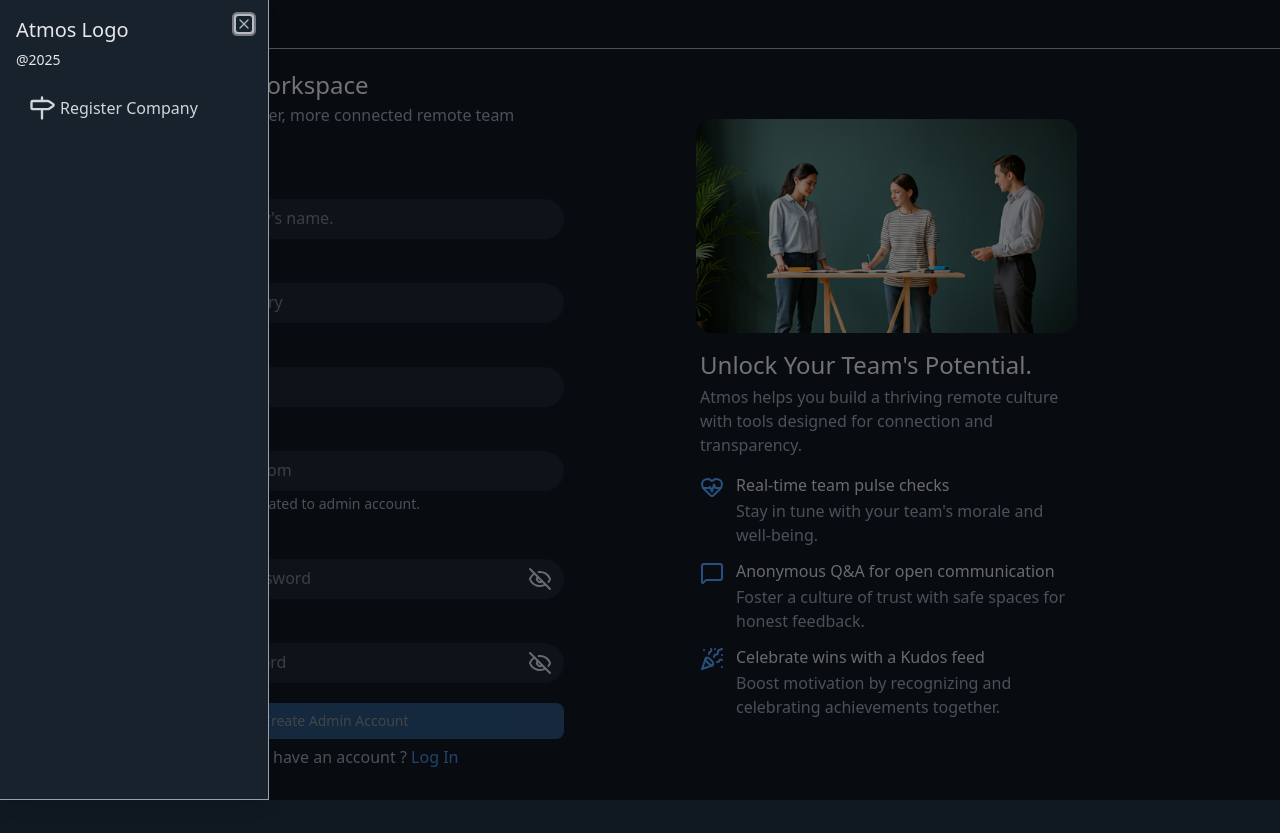
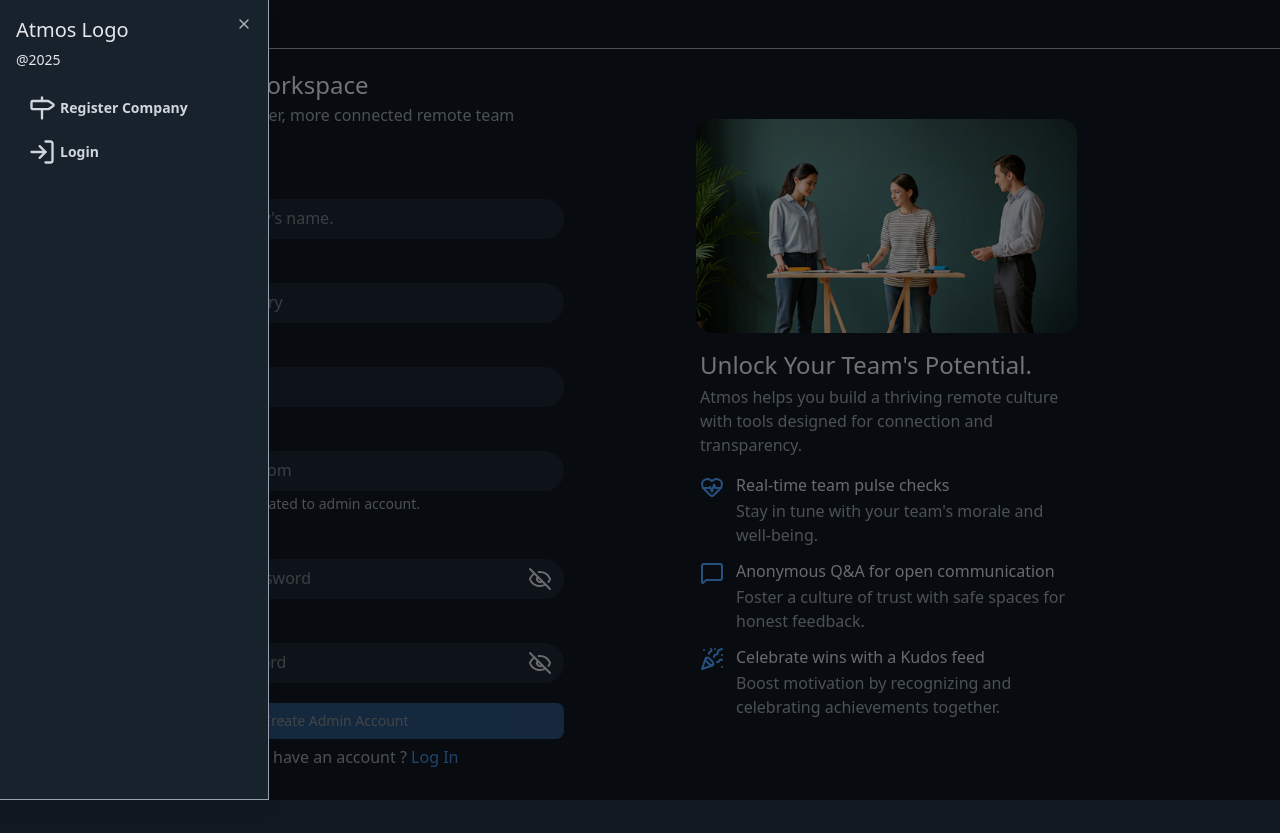
Before and after one commit to milan-2025/atmos-frontend-typescript, a React (Vite) app: page / in a window 1280 px wide. Both pictures are taken after a click on the icon 24 px from the left and 24 px from the top of the page. Built offline with nearby package versions, Linux system fonts and the light colour scheme.

Commit message:
navbar edited to incoprate a drawer, now going to add routes/pages for login and manage teams and incoprate them in navbar.

```diff
--- a/src/App.tsx
+++ b/src/App.tsx
@@ -1,12 +1,17 @@
-import { createBrowserRouter, redirect, RouterProvider } from "react-router"
-import "./App.css"
-import RootLayout from "./pages/RootLayout"
-import CompanyRegistration from "./pages/CompanyRegistration"
-import { useEffect } from "react"
-import { getExpirationTimeFromLocalStorage, getRemainingExpirationTime, getTokenFromLocalStorage, isTokenExpired } from "./helpers/authentication"
-import useAppSelector from "./hooks/useAppSelector"
-import useAppDispatch from "./hooks/useAppDispatch"
-import { handleLogin, handleLogout } from "./store/authSlice"
+import { createBrowserRouter, redirect, RouterProvider } from "react-router";
+import "./App.css";
+import RootLayout from "./pages/RootLayout";
+import CompanyRegistration from "./pages/CompanyRegistration";
+import { useEffect } from "react";
+import {
+  getExpirationTimeFromLocalStorage,
+  getRemainingExpirationTime,
+  getTokenFromLocalStorage,
+  isTokenExpired,
+} from "./helpers/authentication";
+import useAppSelector from "./hooks/useAppSelector";
+import useAppDispatch from "./hooks/useAppDispatch";
+import { handleLogin, handleLogout } from "./store/authSlice";
 
 function App() {
   const router = createBrowserRouter([
@@ -20,42 +25,45 @@ function App() {
         },
       ],
     },
-  ])
+  ]);
 
-  let token = useAppSelector((state)=>state.auth.token)
-  const dispatch = useAppDispatch()
-  useEffect(()=>{
+  let auth = useAppSelector((state) => state.auth);
+  const dispatch = useAppDispatch();
+  useEffect(() => {
     // handle refresh page token logic here
-    if(getTokenFromLocalStorage() && !isTokenExpired() && !token){
+    if (getTokenFromLocalStorage() && !isTokenExpired() && !auth) {
       let localToken = getTokenFromLocalStorage();
       let expirationTime = getExpirationTimeFromLocalStorage();
-      dispatch(handleLogin({
-        token: localToken as string,
-        expirationTime: expirationTime as number
-      }))
+      dispatch(
+        handleLogin({
+          token: localToken as string,
+          expirationTime: expirationTime as number,
+        })
+      );
     }
-  },[])
+  }, []);
 
   // token logic for expiry
-  useEffect(()=>{
-    if(!token){
+  useEffect(() => {
+    if (!auth) {
       return;
     }
-    if(isTokenExpired()){
+    console.log("is token expired:", isTokenExpired());
+    if (isTokenExpired()) {
       // dispathc logout
-      dispatch(handleLogout())
+      dispatch(handleLogout());
       redirect("/");
-      return
+      return;
     }
     let remainingTime = getRemainingExpirationTime();
-    const lastTimeout = setTimeout(()=>{
-      dispatch(handleLogout())
+    const lastTimeout = setTimeout(() => {
+      dispatch(handleLogout());
       redirect("/");
-      return ;
-    },remainingTime)
-    return ()=>clearTimeout(lastTimeout);
-  },[token])
-  return <RouterProvider router={router} />
+      return;
+    }, remainingTime);
+    return () => clearTimeout(lastTimeout);
+  }, [auth]);
+  return <RouterProvider router={router} />;
 }
 
-export default App
+export default App;
--- a/src/components/my-components/MyDrawer.tsx
+++ b/src/components/my-components/MyDrawer.tsx
@@ -1,34 +1,60 @@
 import {
   Sheet,
-
   SheetContent,
   SheetDescription,
   SheetHeader,
   SheetTitle,
 } from "@/components/ui/sheet";
 import type { IMyDrawerProps } from "./componentsinerfaces";
-import { Milestone } from "lucide-react";
+import { LogIn, LogOut, Milestone, User2 } from "lucide-react";
+import { Button } from "../ui/button";
+import useAppSelector from "@/hooks/useAppSelector";
 
-const MyDrawer: React.FC<IMyDrawerProps> = ({
-  isOpen,
-  setIsOpen,
-}) => {
+const MyDrawer: React.FC<IMyDrawerProps> = ({ isOpen, setIsOpen }) => {
+  const auth = useAppSelector((state) => state.auth);
+
   return (
     <Sheet open={isOpen} onOpenChange={setIsOpen}>
       <SheetContent
-        className="bg-[#18222C] border-b border-gray-400 gap-0 md:w-[21vw]  text-gray-100"
+        className="bg-[#18222C] border-b border-gray-400 gap-0 md:w-[21vw] text-gray-100"
         side="left"
-
       >
         <SheetHeader>
-          <SheetTitle className="text-gray-200 text-xl font-medium">
+          <SheetTitle className="text-gray-200 text-xl  font-medium">
             Atmos Logo
           </SheetTitle>
           <SheetDescription className="text-gray-200">@2025</SheetDescription>
         </SheetHeader>
-        <div className="flex p-0 h-full w-full text-gray-300  flex-col">
-            <div className="flex w-10/12 flex-row cursor-pointer hover:bg-blue-400/10 hover:rounded-lg hover:text-blue-400 py-1.5 ml-4 pr-5 pl-3"><Milestone className="pr-1 w-8 h-8 align-top justify-self-start"/> <div className="flex items-center">Register Company</div></div>
+        <div className="flex p-0 h-full w-full text-gray-300 text-sm  flex-col">
+          {!auth.token && (
+            <>
+              <div className="flex w-10/12 flex-row font-bold cursor-pointer hover:bg-blue-400/10 hover:rounded-lg hover:text-blue-400 py-1.5 ml-4 pr-5 pl-3">
+                <Milestone className="pr-1 w-8 h-8 align-top justify-self-start" />{" "}
+                <div className="flex items-center">Register Company</div>
+              </div>
 
+              <div className="flex w-10/12 flex-row font-bold cursor-pointer hover:bg-blue-400/10 hover:rounded-lg hover:text-blue-400 py-1.5 ml-4 pr-5 pl-3">
+                <LogIn className="pr-1 w-8 h-8 align-top justify-self-start" />{" "}
+                <div className="flex items-center">Login</div>
+              </div>
+            </>
+          )}
+
+          {auth.token && (
+            <>
+              <div className="flex w-10/12 flex-row font-bold cursor-pointer hover:bg-blue-400/10 hover:rounded-lg hover:text-blue-400 py-1.5 ml-4 pr-5 pl-3">
+                <User2 className="pr-1 w-8 h-8 align-top justify-self-start" />{" "}
+                <div className="flex items-center">Hello Milan</div>
+              </div>
+
+              <div className="flex w-10/12 ml-4 mt-4">
+                <Button className="bg-blue-400 focus-visible:ring-0 hover:bg-blue-400/70 w-full cursor-pointer">
+                  <LogOut className="w-8 h-8" />
+                  Logout
+                </Button>
+              </div>
+            </>
+          )}
         </div>
       </SheetContent>
     </Sheet>
--- a/src/components/ui/sheet.tsx
+++ b/src/components/ui/sheet.tsx
@@ -1,29 +1,29 @@
-import * as React from "react"
-import * as SheetPrimitive from "@radix-ui/react-dialog"
-import { XIcon } from "lucide-react"
+import * as React from "react";
+import * as SheetPrimitive from "@radix-ui/react-dialog";
+import { XIcon } from "lucide-react";
 
-import { cn } from "@/lib/utils"
+import { cn } from "@/lib/utils";
 
 function Sheet({ ...props }: React.ComponentProps<typeof SheetPrimitive.Root>) {
-  return <SheetPrimitive.Root data-slot="sheet" {...props} />
+  return <SheetPrimitive.Root data-slot="sheet" {...props} />;
 }
 
 function SheetTrigger({
   ...props
 }: React.ComponentProps<typeof SheetPrimitive.Trigger>) {
-  return <SheetPrimitive.Trigger data-slot="sheet-trigger" {...props} />
+  return <SheetPrimitive.Trigger data-slot="sheet-trigger" {...props} />;
 }
 
 function SheetClose({
   ...props
 }: React.ComponentProps<typeof SheetPrimitive.Close>) {
-  return <SheetPrimitive.Close data-slot="sheet-close" {...props} />
+  return <SheetPrimitive.Close data-slot="sheet-close" {...props} />;
 }
 
 function SheetPortal({
   ...props
 }: React.ComponentProps<typeof SheetPrimitive.Portal>) {
-  return <SheetPrimitive.Portal data-slot="sheet-portal" {...props} />
+  return <SheetPrimitive.Portal data-slot="sheet-portal" {...props} />;
 }
 
 function SheetOverlay({
@@ -39,7 +39,7 @@ function SheetOverlay({
       )}
       {...props}
     />
-  )
+  );
 }
 
 function SheetContent({
@@ -48,7 +48,7 @@ function SheetContent({
   side = "right",
   ...props
 }: React.ComponentProps<typeof SheetPrimitive.Content> & {
-  side?: "top" | "right" | "bottom" | "left"
+  side?: "top" | "right" | "bottom" | "left";
 }) {
   return (
     <SheetPortal>
@@ -70,13 +70,13 @@ function SheetContent({
         {...props}
       >
         {children}
-        <SheetPrimitive.Close className="ring-offset-background focus:ring-ring data-[state=open]:bg-secondary absolute top-4 right-4 rounded-xs opacity-70 transition-opacity hover:opacity-100 focus:ring-2 focus:ring-offset-2 focus:outline-hidden disabled:pointer-events-none">
+        <SheetPrimitive.Close className="ring-offset-background focus-visible:ring-0 cursor-pointer  data-[state=open]:bg-secondary absolute top-4 right-4 rounded-xs opacity-70 transition-opacity hover:opacity-100   focus:outline-hidden disabled:pointer-events-none">
           <XIcon className="size-4" />
           <span className="sr-only">Close</span>
         </SheetPrimitive.Close>
       </SheetPrimitive.Content>
     </SheetPortal>
-  )
+  );
 }
 
 function SheetHeader({ className, ...props }: React.ComponentProps<"div">) {
@@ -86,7 +86,7 @@ function SheetHeader({ className, ...props }: React.ComponentProps<"div">) {
       className={cn("flex flex-col gap-1.5 p-4", className)}
       {...props}
     />
-  )
+  );
 }
 
 function SheetFooter({ className, ...props }: React.ComponentProps<"div">) {
@@ -96,7 +96,7 @@ function SheetFooter({ className, ...props }: React.ComponentProps<"div">) {
       className={cn("mt-auto flex flex-col gap-2 p-4", className)}
       {...props}
     />
-  )
+  );
 }
 
 function SheetTitle({
@@ -109,7 +109,7 @@ function SheetTitle({
       className={cn("text-foreground font-semibold", className)}
       {...props}
     />
-  )
+  );
 }
 
 function SheetDescription({
@@ -122,7 +122,7 @@ function SheetDescription({
       className={cn("text-muted-foreground text-sm", className)}
       {...props}
     />
-  )
+  );
 }
 
 export {
@@ -134,4 +134,4 @@ export {
   SheetFooter,
   SheetTitle,
   SheetDescription,
-}
+};
--- a/src/helpers/authentication.ts
+++ b/src/helpers/authentication.ts
@@ -20,7 +20,7 @@ export const getExpirationTimeFromLocalStorage = () =>{
 export const isTokenExpired = ()=>{
     const expirationTime  = getExpirationTimeFromLocalStorage()
     if(expirationTime){
-        return expirationTime < new Date().getTime();
+        return expirationTime  < new Date().getTime();
     }
     return false;
 }
```
Also changed, not shown: src/components/my-components/CompanyRegistrationInfo.tsx (+5 -5 lines), src/components/my-components/Navbar.tsx (+20 -9 lines).
